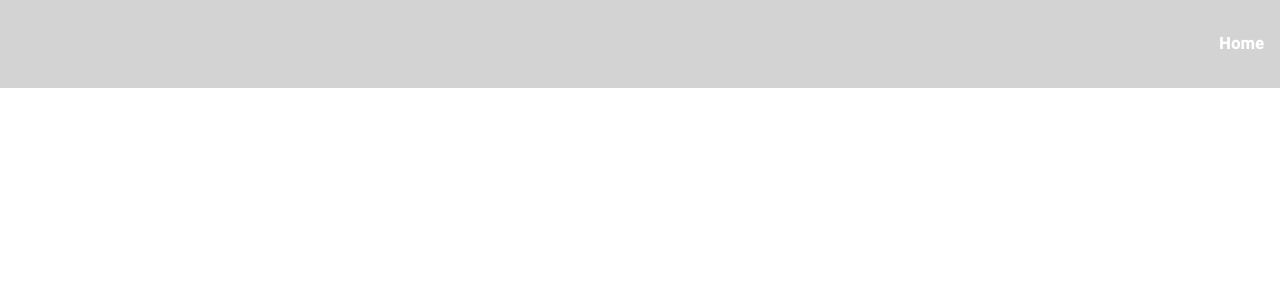
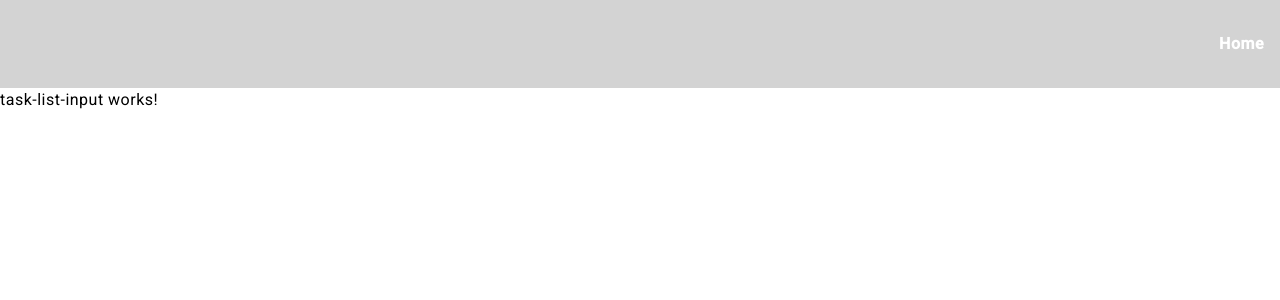
Before and after one commit to ksimali/taskmanager-app, an Angular app: page / in a window 1280 px wide. Shown: the top 300 px of the page. Built offline with nearby package versions, Linux system fonts and the light colour scheme.

Commit message:
Include the child component <app-task-list-input> into the parent template app.component.html and uses proprety binding to pass its 'tasks' proprety to the child component

```diff
--- a/src/app/app.component.html
+++ b/src/app/app.component.html
@@ -5,3 +5,5 @@
     </ul>
   </nav>
 </header>
+
+<app-task-list-input [tasks] = "tasks"></app-task-list-input>
```
